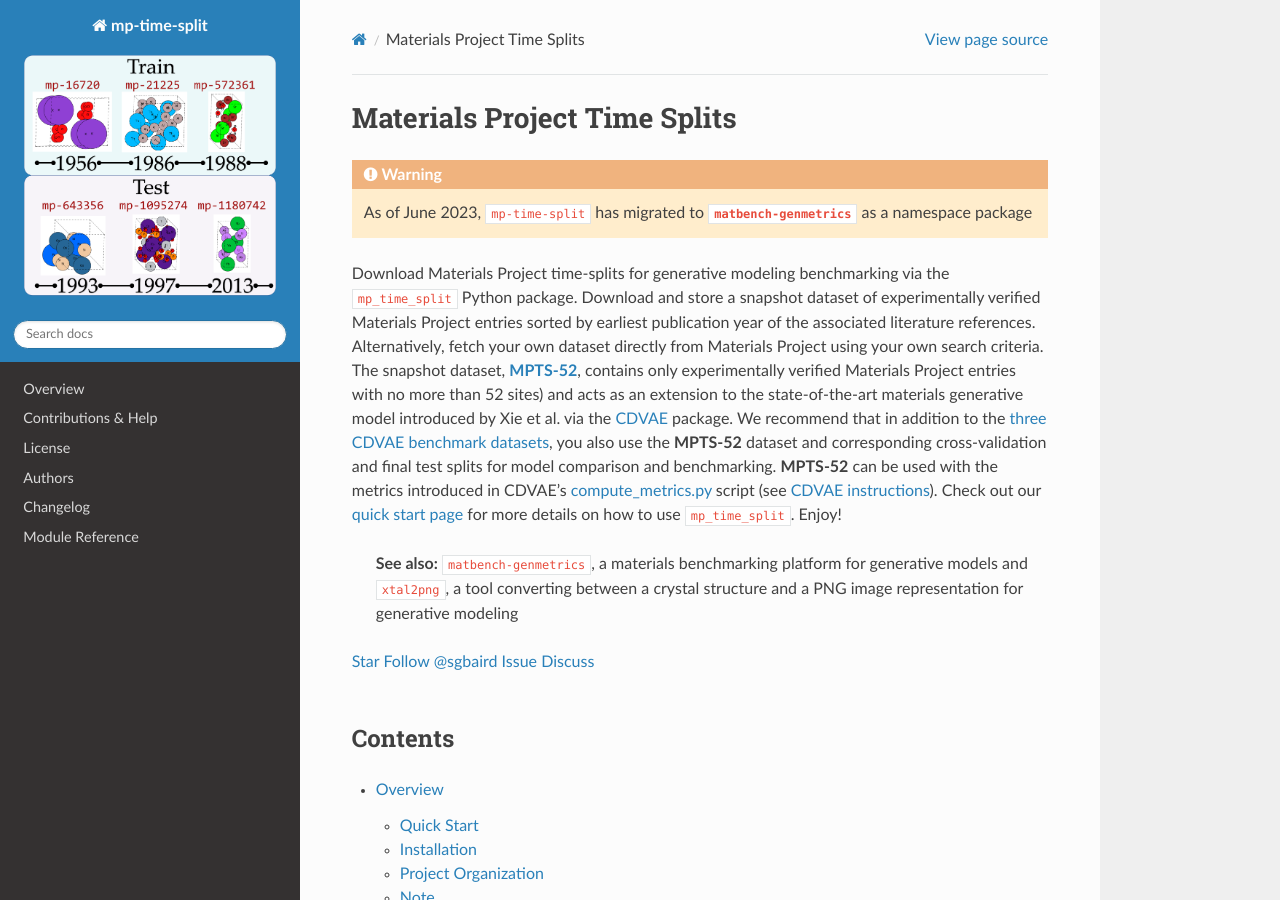
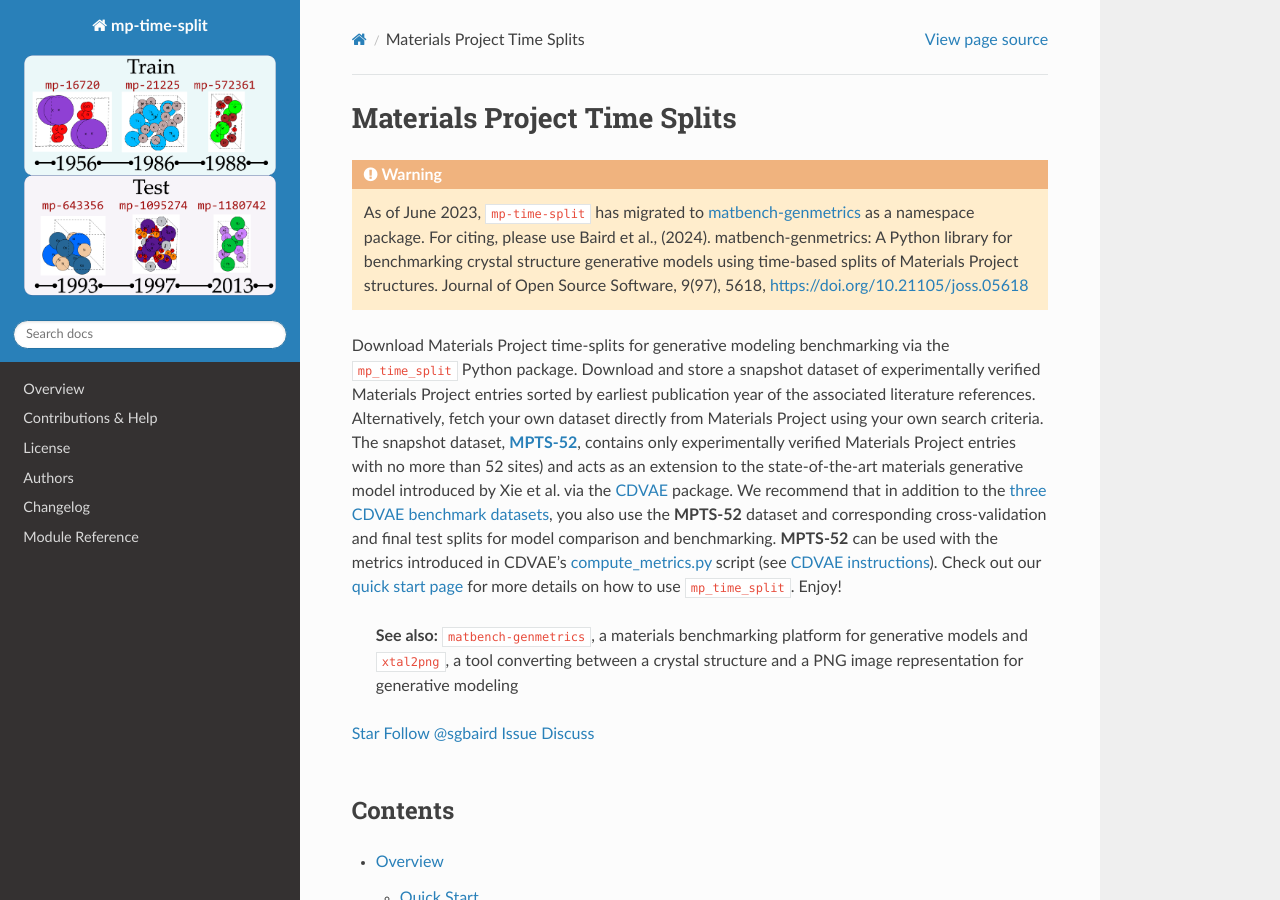
Before and after one commit to sparks-baird/mp-time-split, a Sphinx documentation site: the page built from docs/index.md, in a window 1280 px wide and 900 px high. Built offline with Sphinx 7.4.7 and the Read the Docs theme 3.1.0, drawn with Linux system fonts in a browser that asks for light colours.

Commit message:
Revise migration notice for mp-time-split
Updated migration notice for mp-time-split to include citation details.

````diff
--- a/docs/index.md
+++ b/docs/index.md
@@ -1,7 +1,7 @@
 # Materials Project Time Splits
 
 ```{warning}
-  As of June 2023, `mp-time-split` has migrated to [**`matbench-genmetrics`**](https://github.com/sparks-baird/matbench-genmetrics) as a namespace package
+  As of June 2023, `mp-time-split` has migrated to [matbench-genmetrics](https://github.com/sparks-baird/matbench-genmetrics) as a namespace package. For citing, please use Baird et al., (2024). matbench-genmetrics: A Python library for benchmarking crystal structure generative models using time-based splits of Materials Project structures. Journal of Open Source Software, 9(97), 5618, https://doi.org/10.21105/joss.05618
 ```
 
 Download Materials Project time-splits for generative modeling benchmarking via the
````
